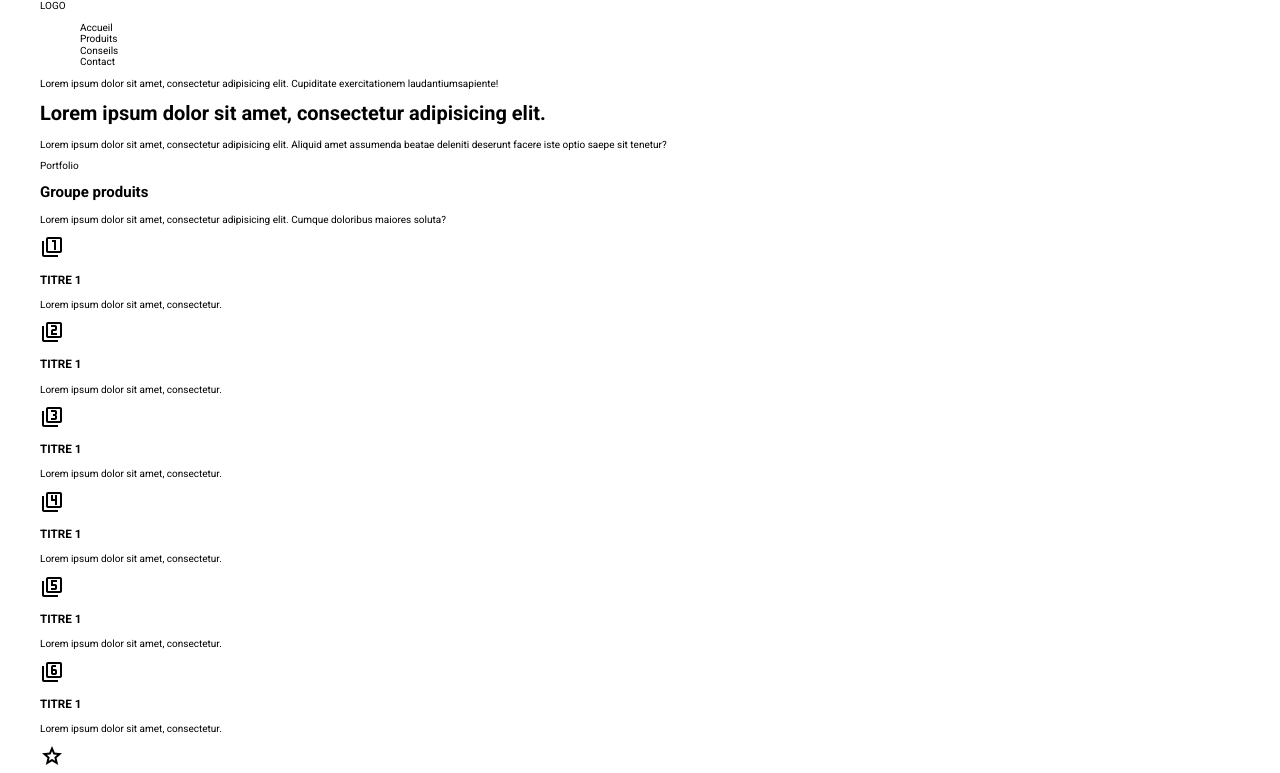
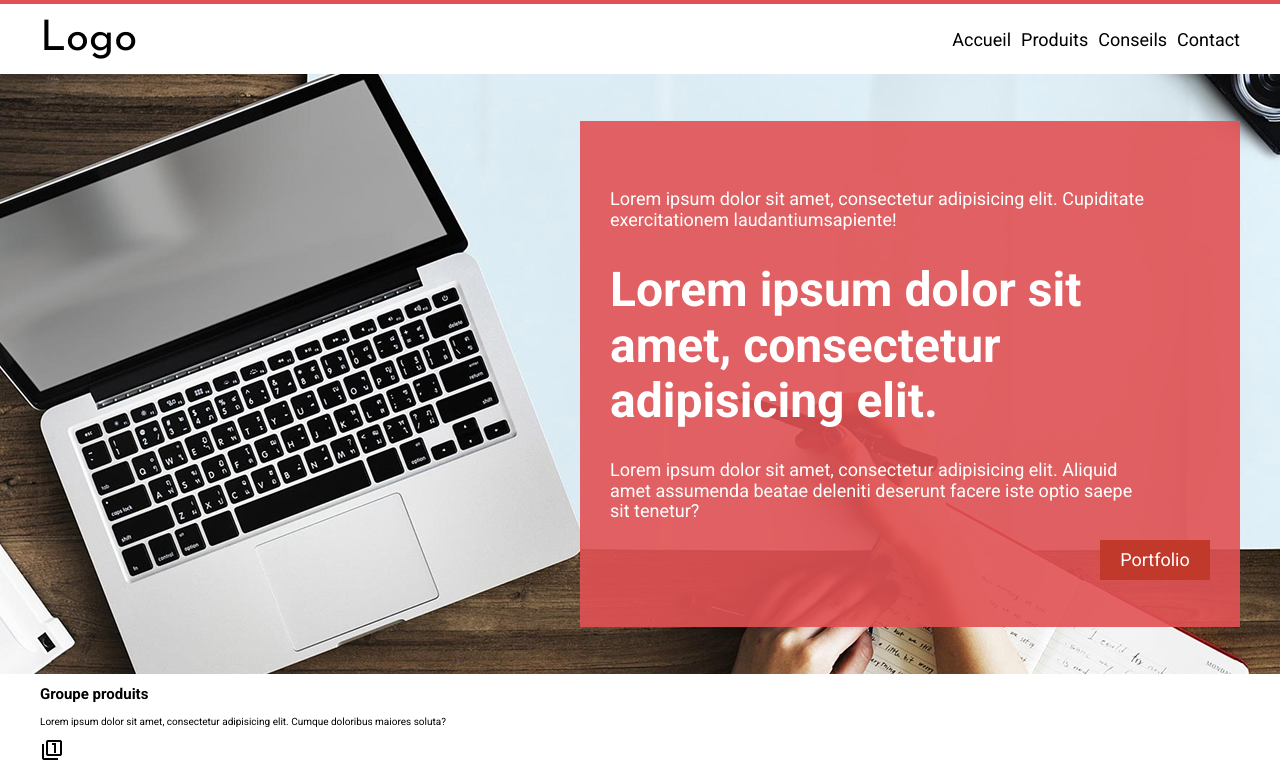
Before and after one commit to RainbowMoon360/sem10, a plain HTML site: page index.html in a window 1280 px wide. Shown: the top 773 px of the page. Drawn offline with nearby package versions, Linux system fonts and the light colour scheme.

Commit message:
header hero

```diff
--- a/css/style.css
+++ b/css/style.css
@@ -38,3 +38,90 @@ ul{
 /*----------------------------------
 Components
 ----------------------------------*/
+
+/*HEADER*/
+
+.logo{
+    font: 400 4.2rem "Josefin Sans", sans-serif;
+}
+
+header{
+    border-top:4px;
+    border-left:0px;
+    border-right:0px;
+    border-bottom:0px;
+    border-style:solid;
+    border-color:#E25254;
+}
+
+header .wrapper{
+    display:flex;
+    align-items:center;
+    justify-content:space-between;
+    height:70px;
+}
+
+header ul{
+    display:flex;
+    gap:10px;
+    justify-content:center;
+}
+
+header li{
+    font:400 1.8rem "Roboto", sans-serif;
+}
+
+header li:hover{
+    color:#E25254;
+}
+
+/*HERO*/
+
+.hero{
+    background-image:url(../images/Rectangle\ 2.jpg);
+    background-repeat:no-repeat;
+    background-position:center;
+    height:600px;
+    background-size:cover;
+
+}
+
+.conteneur{
+    background-color:rgba(226, 82, 84, 0.9);
+    width:600px;
+    padding: 50px 30px 47px 30px;
+}
+
+.conteneur p{
+    font-weight:400;
+    font-size:1.8rem;
+    color:white;
+    width:539px;
+}
+
+h1{
+    font-weight:bold;
+    font-size:4.8rem;
+    color:white;
+}
+
+.conteneur a{
+    background-color:#C0392B;
+    color:white;
+    font-size:1.8rem;
+    font-weight:400;
+    height:40px;
+    width:110px;
+    display:block;
+    display:flex;
+    align-items:center;
+    justify-content:center;
+    margin-left:auto;
+}
+
+.hero .wrapper{
+    display:flex;
+    justify-content:flex-end;
+    align-items:center;
+    min-height:600px;
+}
--- a/index.html
+++ b/index.html
@@ -15,7 +15,7 @@
 </head>
     <header>
         <div class="wrapper">
-            <a class="logo" href="#">LOGO</a>
+            <a class="logo" href="#">Logo</a>
             <ul>
                 <li><a href="#"></a>Accueil</li>
                 <li><a href="#"></a>Produits</li>
```
